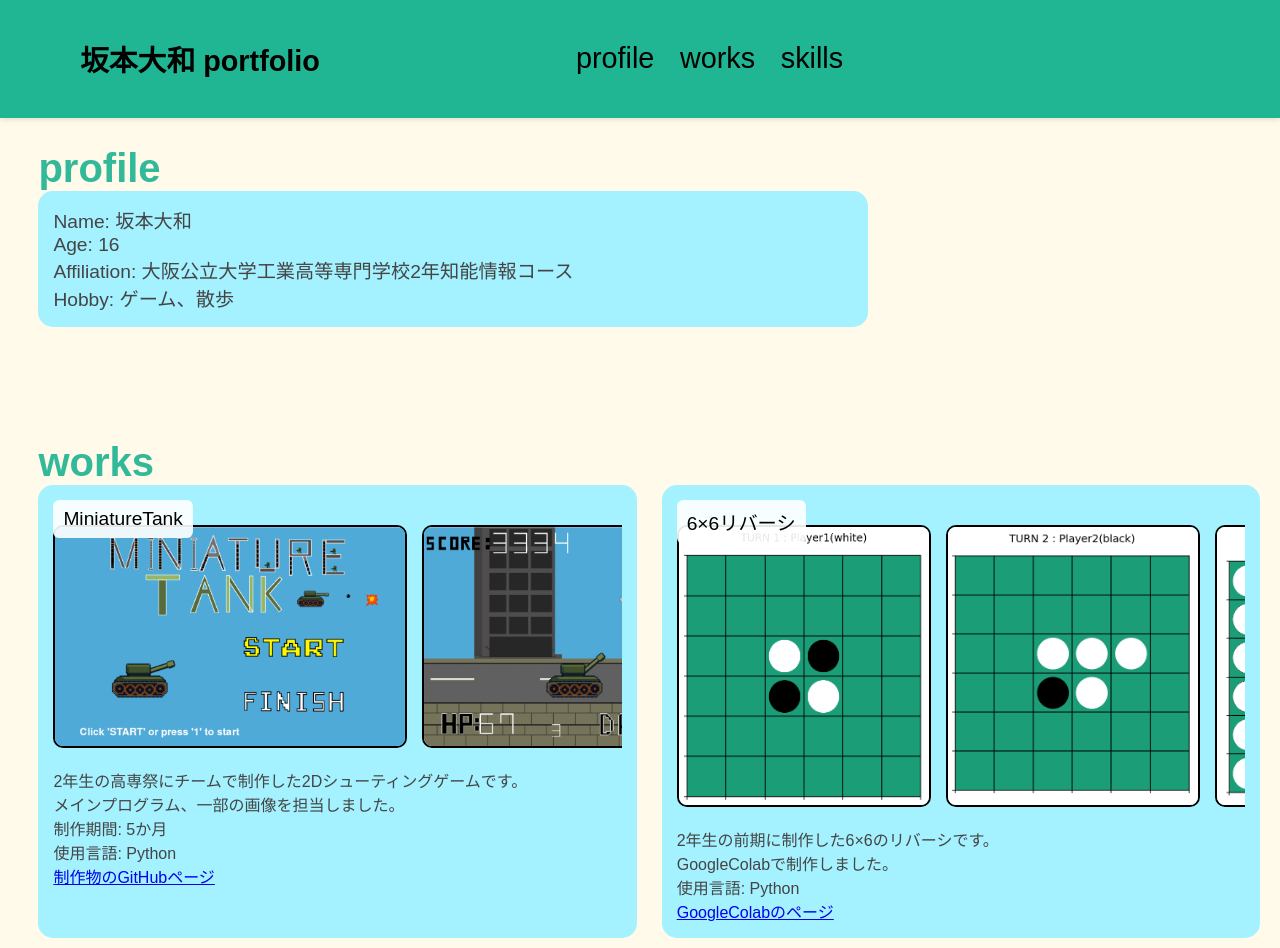
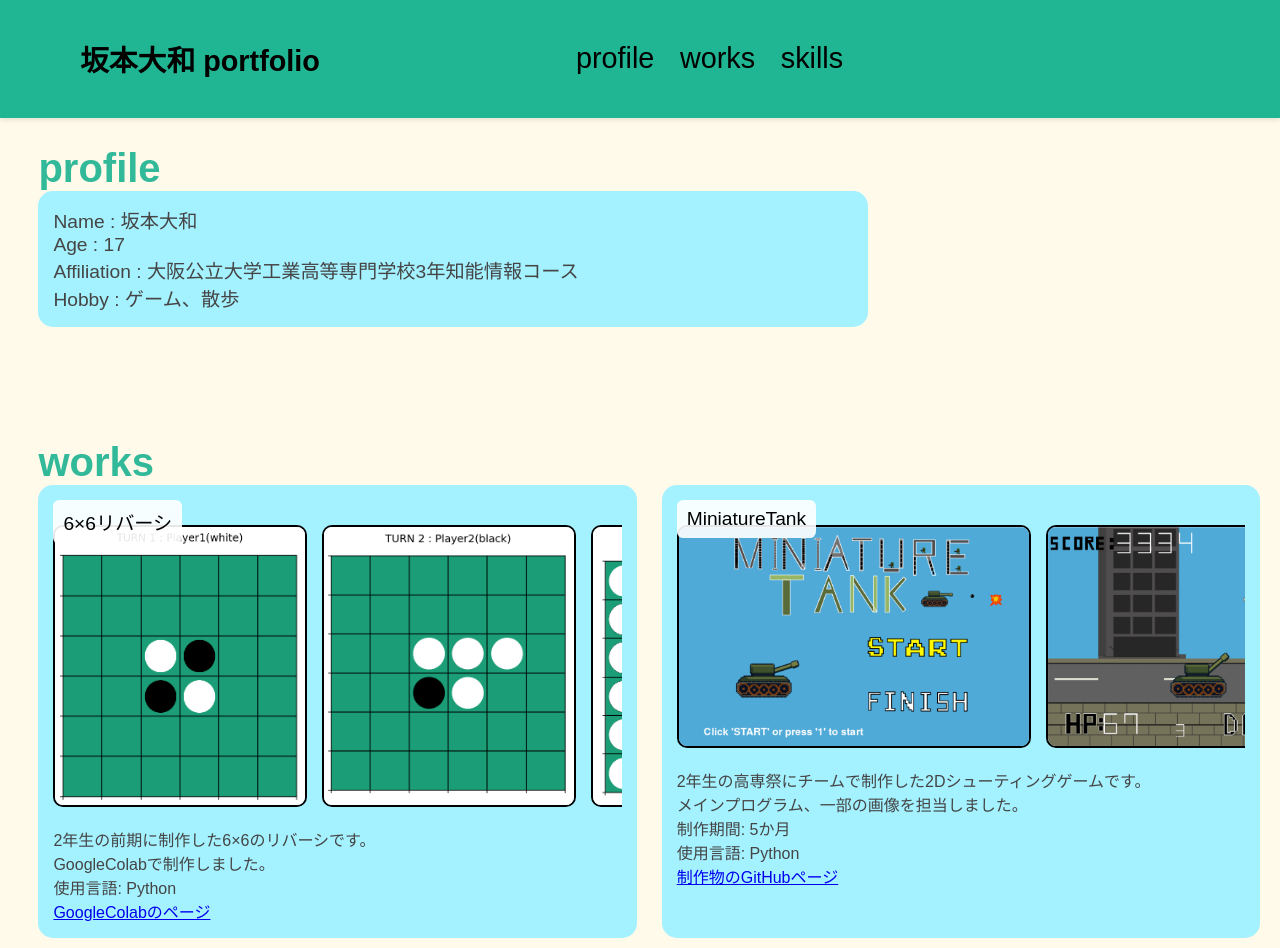
Before and after one commit to Daito-S/portfolio, a plain HTML site: page index.html in a window 1280 px wide. Shown: the top 948 px of the page. Drawn offline with Linux system fonts and the light colour scheme.

Commit message:
学年の更新

```diff
--- a/index.html
+++ b/index.html
@@ -28,30 +28,16 @@
         <section class="profile-section" id="profile">
             <h2>profile</h2>
             <div class="profile-text">
-                Name: 坂本大和 <br>
-                Age: 16 <br>
-                Affiliation: 大阪公立大学工業高等専門学校2年知能情報コース<br>
-                Hobby: ゲーム、散歩<br>
+                Name : 坂本大和 <br>
+                Age : 17 <br>
+                Affiliation : 大阪公立大学工業高等専門学校3年知能情報コース<br>
+                Hobby : ゲーム、散歩<br>
             </div>
         </section>
 
         <section class="works-section" id="works">
             <h2>works</h2>
             <ul class="works-ul">
-
-                <div class="work">
-                    <a class="work-link" href="https://github.com/Daito-S/Hakkason_shootingGame">MiniatureTank</a>
-                    <div class="work-images">
-                        <img class="MiniatureTank-image" src="images/MiniatureTank/MiniatureTank_0.png" alt="MiniatureTank screenshot1">
-                        <img class="MiniatureTank-image" src="images/MiniatureTank/MiniatureTank_1.png" alt="MiniatureTank screenshot2">
-                        <img class="MiniatureTank-image" src="images/MiniatureTank/MiniatureTank_2.png" alt="MiniatureTank screenshot3">
-                    </div>
-                    2年生の高専祭にチームで制作した2Dシューティングゲームです。<br>
-                    メインプログラム、一部の画像を担当しました。 <br>
-                    制作期間: 5か月 <br>
-                    使用言語: Python<br>
-                    <a href="https://github.com/Daito-S/Hakkason_shootingGame">制作物のGitHubページ</a>
-                </div>
 
                 <div class="work">
                     <a class="work-link" href="https://colab.research.google.com/drive/1Jayu9poRDEZyXSRxKKn4y5WaDbUrSo5A?hl=ja">6×6リバーシ</a>
@@ -64,6 +50,20 @@
                     GoogleColabで制作しました。<br>
                     使用言語: Python <br>
                     <a href="https://colab.research.google.com/drive/1Jayu9poRDEZyXSRxKKn4y5WaDbUrSo5A?hl=ja">GoogleColabのページ</a>
+                </div>
+
+                <div class="work">
+                    <a class="work-link" href="https://github.com/Daito-S/MiniatureTank">MiniatureTank</a>
+                    <div class="work-images">
+                        <img class="MiniatureTank-image" src="images/MiniatureTank/MiniatureTank_0.png" alt="MiniatureTank screenshot1">
+                        <img class="MiniatureTank-image" src="images/MiniatureTank/MiniatureTank_1.png" alt="MiniatureTank screenshot2">
+                        <img class="MiniatureTank-image" src="images/MiniatureTank/MiniatureTank_2.png" alt="MiniatureTank screenshot3">
+                    </div>
+                    2年生の高専祭にチームで制作した2Dシューティングゲームです。<br>
+                    メインプログラム、一部の画像を担当しました。 <br>
+                    制作期間: 5か月 <br>
+                    使用言語: Python<br>
+                    <a href="https://github.com/Daito-S/MiniatureTank">制作物のGitHubページ</a>
                 </div>
             </ul>
 
@@ -79,7 +79,8 @@
                     AIは3つのレベルを選べます。<br>
                     制作期間: 2025年12月～2026年1月 <br>
                     使用言語: Python <br>
-                    <a href="https://github.com/Daito-S/yosoku_janken">制作物のGitHubページ</a>
+                    <a href="https://github.com/Daito-S/yosoku_janken">制作物のGitHubページ</a> <br>
+                    <a href="https://github.com/Daito-S/yosoku_janken/releases/tag/v1.0.0">ここから制作物を.exeでダウンロードできます</a>
                 </div>
 
                 <div class="work">
@@ -111,7 +112,7 @@
     </main>
 
     <footer>
-        <p>&copy; 2025 Daito Sakamoto</p>
+        <p>&copy; 2026 Daito Sakamoto</p>
     </footer>
 
 </body>
```
